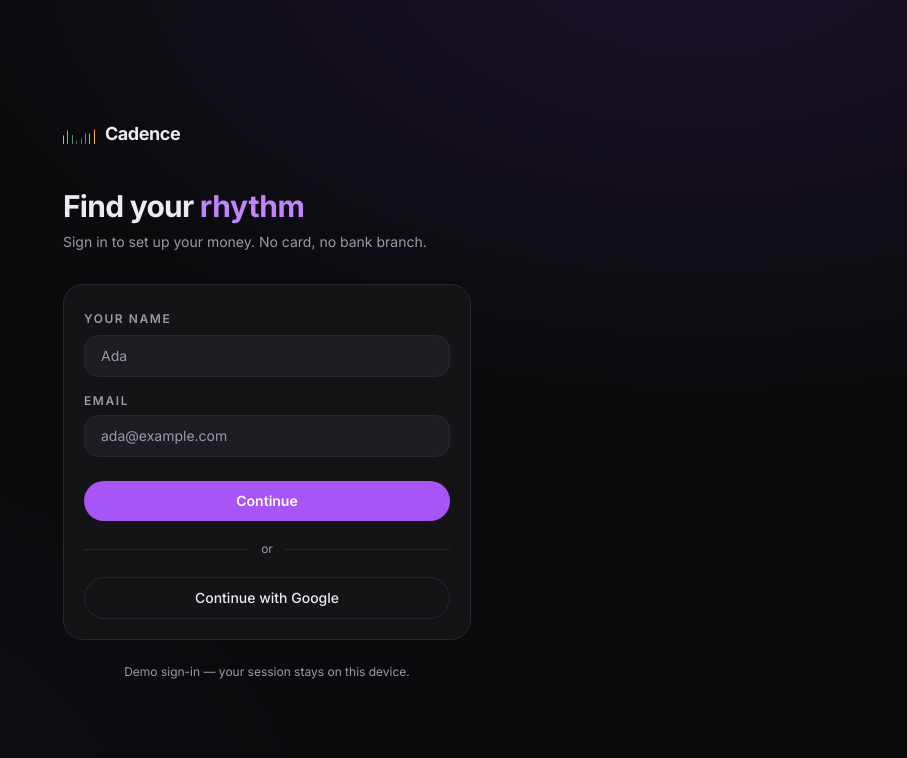
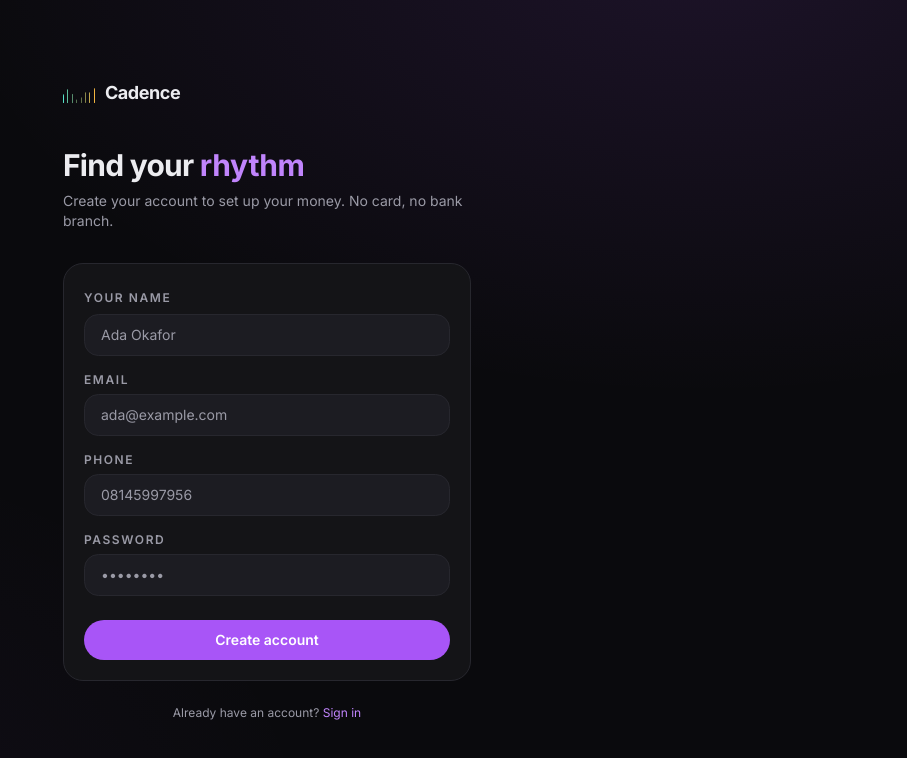
Before and after one commit to Ipramking/cadence, a Next.js app in the folder apps/web/: page /auth in a window 1280 px wide. Shown: the top 758 px of the page, without its empty margins (373-1280 px from the left). Built offline with nearby package versions, Linux system fonts and the light colour scheme; no server answers.

Commit message:
Wire frontend to real multi-user auth: token-backed session, signup/login, onboarding provisions per-user BMONI wallets

```diff
--- a/apps/web/app/auth/page.tsx
+++ b/apps/web/app/auth/page.tsx
@@ -4,16 +4,50 @@ import { useState } from "react";
 import { useRouter } from "next/navigation";
 import Link from "next/link";
 import { CadenceWave } from "@/components/CadenceWave";
-import { signIn, isOnboarded } from "@/lib/session";
+import { login, signup, setToken } from "@/lib/api";
+import { cacheUser } from "@/lib/session";
+
+type Mode = "signup" | "login";
 
 export default function Auth() {
   const router = useRouter();
+  const [mode, setMode] = useState<Mode>("signup");
   const [name, setName] = useState("");
   const [email, setEmail] = useState("");
+  const [phone, setPhone] = useState("");
+  const [password, setPassword] = useState("");
+  const [busy, setBusy] = useState(false);
+  const [error, setError] = useState<string | null>(null);
 
-  function proceed() {
-    signIn(name.trim() || "there", email.trim() || "you@example.com");
-    router.push(isOnboarded() ? "/app" : "/onboarding");
+  async function proceed() {
+    setError(null);
+    const mail = email.trim().toLowerCase();
+    if (!mail || !password) {
+      setError("Enter your email and password.");
+      return;
+    }
+    if (mode === "signup" && password.length < 6) {
+      setError("Password needs at least 6 characters.");
+      return;
+    }
+    setBusy(true);
+    try {
+      const res =
+        mode === "signup"
+          ? await signup({ email: mail, password, name: name.trim() || undefined, phone: phone.trim() || undefined })
+          : await login({ email: mail, password });
+      setToken(res.token);
+      const s = cacheUser(res.user);
+      router.push(s.onboarded ? "/app" : "/onboarding");
+    } catch (e) {
+      const msg = e instanceof Error ? e.message : "";
+      if (msg.includes("409")) setError("That email is already registered — sign in instead.");
+      else if (msg.includes("401")) setError("Wrong email or password.");
+      else if (msg.includes("400")) setError("Check your email and password and try again.");
+      else setError("Couldn't reach Cadence — the server may be waking up. Try again.");
+    } finally {
+      setBusy(false);
+    }
   }
 
   return (
@@ -29,39 +63,75 @@ export default function Auth() {
         Find your <span className="display text-primary2">rhythm</span>
       </h1>
       <p className="mt-2 text-sm text-muted">
-        Sign in to set up your money. No card, no bank branch.
+        {mode === "signup"
+          ? "Create your account to set up your money. No card, no bank branch."
+          : "Welcome back — sign in to your money agent."}
       </p>
 
       <div className="card mt-8">
-        <label className="label">Your name</label>
-        <input
-          value={name}
-          onChange={(e) => setName(e.target.value)}
-          placeholder="Ada"
-          className="mt-1.5 w-full rounded-xl border border-border bg-surface2 px-4 py-2.5 text-sm outline-none placeholder:text-muted focus:border-dollar"
-        />
-        <label className="label mt-4 block">Email</label>
+        {mode === "signup" && (
+          <>
+            <label className="label">Your name</label>
+            <input
+              value={name}
+              onChange={(e) => setName(e.target.value)}
+              placeholder="Ada Okafor"
+              className="mt-1.5 w-full rounded-xl border border-border bg-surface2 px-4 py-2.5 text-sm outline-none placeholder:text-muted focus:border-primary"
+            />
+          </>
+        )}
+
+        <label className={`label ${mode === "signup" ? "mt-4" : ""} block`}>Email</label>
         <input
           value={email}
+          type="email"
+          autoComplete="email"
           onChange={(e) => setEmail(e.target.value)}
-          onKeyDown={(e) => e.key === "Enter" && proceed()}
           placeholder="ada@example.com"
-          className="mt-1.5 w-full rounded-xl border border-border bg-surface2 px-4 py-2.5 text-sm outline-none placeholder:text-muted focus:border-dollar"
+          className="mt-1.5 w-full rounded-xl border border-border bg-surface2 px-4 py-2.5 text-sm outline-none placeholder:text-muted focus:border-primary"
         />
-        <button onClick={proceed} className="btn-primary mt-6 w-full">
-          Continue
-        </button>
 
-        <div className="my-5 flex items-center gap-3 text-xs text-muted">
-          <span className="h-px flex-1 bg-border" /> or <span className="h-px flex-1 bg-border" />
-        </div>
-        <button onClick={proceed} className="btn-ghost w-full">
-          Continue with Google
+        {mode === "signup" && (
+          <>
+            <label className="label mt-4 block">Phone</label>
+            <input
+              value={phone}
+              onChange={(e) => setPhone(e.target.value)}
+              placeholder="08145997956"
+              className="mt-1.5 w-full rounded-xl border border-border bg-surface2 px-4 py-2.5 text-sm outline-none placeholder:text-muted focus:border-primary"
+            />
+          </>
+        )}
+
+        <label className="label mt-4 block">Password</label>
+        <input
+          value={password}
+          type="password"
+          autoComplete={mode === "signup" ? "new-password" : "current-password"}
+          onChange={(e) => setPassword(e.target.value)}
+          onKeyDown={(e) => e.key === "Enter" && !busy && proceed()}
+          placeholder="••••••••"
+          className="mt-1.5 w-full rounded-xl border border-border bg-surface2 px-4 py-2.5 text-sm outline-none placeholder:text-muted focus:border-primary"
+        />
+
+        {error && <p className="mt-4 text-sm text-danger">{error}</p>}
+
+        <button onClick={proceed} disabled={busy} className="btn-primary mt-6 w-full disabled:opacity-60">
+          {busy ? "One moment…" : mode === "signup" ? "Create account" : "Sign in"}
         </button>
       </div>
 
       <p className="mt-6 text-center text-xs text-muted">
-        Demo sign-in — your session stays on this device.
+        {mode === "signup" ? "Already have an account?" : "New to Cadence?"}{" "}
+        <button
+          onClick={() => {
+            setError(null);
+            setMode(mode === "signup" ? "login" : "signup");
+          }}
+          className="text-primary2 underline-offset-2 hover:underline"
+        >
+          {mode === "signup" ? "Sign in" : "Create one"}
+        </button>
       </p>
     </main>
   );
--- a/apps/web/app/onboarding/page.tsx
+++ b/apps/web/app/onboarding/page.tsx
@@ -1,10 +1,11 @@
 "use client";
 
-import { useEffect, useMemo, useState } from "react";
+import { useEffect, useMemo, useRef, useState } from "react";
 import { useRouter } from "next/navigation";
 import { Sparkle } from "@/components/Sparkle";
-import { getRules, updateRule, type Rule } from "@/lib/api";
+import { getRules, onboardUser, updateRule, type Rule } from "@/lib/api";
 import {
+  cacheUser,
   completeOnboarding,
   getSession,
   isSignedIn,
@@ -62,24 +63,54 @@ export default function Onboarding() {
   const [pct, setPct] = useState<Record<string, number>>({});
   const [pin, setPin] = useState("");
   const [safeWord, setSafeWord] = useState("");
+  const [provErr, setProvErr] = useState<string | null>(null);
+  const provRef = useRef<Promise<unknown> | null>(null);
 
   useEffect(() => {
     if (!isSignedIn()) {
       router.replace("/auth");
       return;
     }
-    setName(getSession()?.name ?? "");
+    const s = getSession();
+    setName(s?.name && s.name !== "there" ? s.name : "");
+    setPhone(s?.phone ?? "");
   }, [router]);
 
-  // wallet-creation animation
+  // Kick off the real BMONI provisioning, then play the wallet-creation animation.
+  function startCreate() {
+    setProvErr(null);
+    provRef.current = onboardUser({
+      name: name.trim() || undefined,
+      phone: phone.trim() || undefined,
+    })
+      .then((r) => cacheUser(r.user));
+    setCreating(0);
+  }
+
+  // wallet-creation animation — advances on its own, but waits for the real
+  // provisioning to finish before moving on.
   useEffect(() => {
     if (creating < 0) return;
     if (creating >= WALLET_STEPS.length) {
-      const t = setTimeout(() => {
-        setCreating(-1);
-        setStep(1);
-      }, 600);
-      return () => clearTimeout(t);
+      let cancelled = false;
+      (async () => {
+        try {
+          await provRef.current;
+          if (cancelled) return;
+          setTimeout(() => {
+            setCreating(-1);
+            setStep(1);
+          }, 400);
+        } catch {
+          if (!cancelled) {
+            setProvErr("Couldn't create your wallets just now — check your connection and try again.");
+            setCreating(-1);
+          }
+        }
+      })();
+      return () => {
+        cancelled = true;
+      };
     }
     const t = setTimeout(() => setCreating((c) => c + 1), 700);
     return () => clearTimeout(t);
@@ -99,14 +130,25 @@ export default function Onboarding() {
   const total = useMemo(() => Object.values(pct).reduce((a, b) => a + b, 0), [pct]);
 
   async function finish() {
+    // Keep PIN / safe-word on-device for local confirm checks.
     updateSession({
-      name: name.trim() || "there",
-      phone: phone.trim(),
-      autonomy,
-      planEnabled: planChoice === "self" || planChoice === "ai",
       pin: pin.trim() || undefined,
       safeWord: safeWord.trim() || undefined,
     });
+    // Persist prefs server-side (won't re-provision — wallets already exist).
+    try {
+      const r = await onboardUser({
+        name: name.trim() || undefined,
+        phone: phone.trim() || undefined,
+        autonomy,
+        planEnabled: planChoice === "self" || planChoice === "ai",
+        pin: pin.trim() || undefined,
+        safeWord: safeWord.trim() || undefined,
+      });
+      cacheUser(r.user);
+    } catch {
+      /* prefs are best-effort — wallets already exist, so still proceed */
+    }
     if (planChoice === "self" && rules) {
       try {
         await Promise.all(
@@ -144,7 +186,8 @@ export default function Onboarding() {
               <Field label="Phone" value={phone} onChange={setPhone} placeholder="+234…" />
               <Field label="BVN (test)" value={bvn} onChange={setBvn} placeholder="22222222222" />
             </div>
-            <button onClick={() => setCreating(0)} className="btn-primary mt-6 w-full">
+            {provErr && <p className="mt-4 text-sm text-danger">{provErr}</p>}
+            <button onClick={startCreate} className="btn-primary mt-6 w-full">
               Create my account
             </button>
           </div>
--- a/apps/web/app/settings/page.tsx
+++ b/apps/web/app/settings/page.tsx
@@ -3,6 +3,7 @@
 import { useEffect, useState } from "react";
 import { useRouter } from "next/navigation";
 import Link from "next/link";
+import { onboardUser } from "@/lib/api";
 import {
   getSession,
   isSignedIn,
@@ -36,6 +37,10 @@ export default function Settings() {
     setS(next);
     setSaved(true);
     setTimeout(() => setSaved(false), 1200);
+    // Persist server-side prefs (best-effort — local mirror already updated).
+    if (p.autonomy !== undefined || p.planEnabled !== undefined) {
+      onboardUser({ autonomy: next.autonomy, planEnabled: next.planEnabled }).catch(() => {});
+    }
   }
 
   if (!s) return null;
--- a/apps/web/src/lib/api.ts
+++ b/apps/web/src/lib/api.ts
@@ -1,4 +1,19 @@
 const BASE = process.env.NEXT_PUBLIC_API_URL ?? "http://localhost:4000";
+const TOKEN_KEY = "cadence_token";
+
+export function getToken(): string | null {
+  return typeof window === "undefined" ? null : localStorage.getItem(TOKEN_KEY);
+}
+export function setToken(t: string): void {
+  localStorage.setItem(TOKEN_KEY, t);
+}
+export function clearToken(): void {
+  localStorage.removeItem(TOKEN_KEY);
+}
+function authHeader(): Record<string, string> {
+  const t = getToken();
+  return t ? { Authorization: `Bearer ${t}` } : {};
+}
 
 /**
  * Resilient request — retries through the backend's free-tier cold start
@@ -11,7 +26,12 @@ async function req<T>(path: string, init: RequestInit = {}, tries = 5): Promise<
     try {
       const ctrl = new AbortController();
       const timer = setTimeout(() => ctrl.abort(), 15000);
-      const res = await fetch(`${BASE}${path}`, { cache: "no-store", ...init, signal: ctrl.signal });
+      const res = await fetch(`${BASE}${path}`, {
+        cache: "no-store",
+        ...init,
+        headers: { ...(init.headers ?? {}), ...authHeader() },
+        signal: ctrl.signal,
+      });
       clearTimeout(timer);
       if (!res.ok) throw new Error(`${path} ${res.status}`);
       return (await res.json()) as T;
@@ -258,3 +278,38 @@ export interface Rule {
 export const getRules = () => get<Rule[]>("/rules");
 export const updateRule = (id: string, patch: Partial<Rule>) =>
   put<Rule>(`/rules/${id}`, patch);
+
+// ── Auth ──
+export interface AuthUser {
+  id: string;
+  email: string;
+  name?: string | null;
+  phone?: string | null;
+  autonomy: "manual" | "hybrid" | "automatic";
+  planEnabled: boolean;
+  onboarded: boolean;
+  hasPin: boolean;
+  hasSafeWord: boolean;
+  bmoniUserId?: string | null;
+  cngnAddress?: string | null;
+  usdbAddress?: string | null;
+}
+
+export const signup = (body: { email: string; password: string; name?: string; phone?: string }) =>
+  post<{ token: string; user: AuthUser }>("/auth/signup", body);
+
+export const login = (body: { email: string; password: string }) =>
+  post<{ token: string; user: AuthUser }>("/auth/login", body);
+
+export const authMe = () => get<{ user: AuthUser }>("/auth/me");
+
+export const onboardUser = (body: {
+  name?: string;
+  phone?: string;
+  autonomy?: "manual" | "hybrid" | "automatic";
+  planEnabled?: boolean;
+  pin?: string;
+  safeWord?: string;
+}) => post<{ user: AuthUser }>("/auth/onboard", body);
+
+export const getServerReceipts = () => get<{ receipts: ExecReceipt[] }>("/receipts");
```
Also changed, not shown: apps/web/src/lib/session.ts (+25 -6 lines), 2 other files (tests, documents, lock files or other folders).
